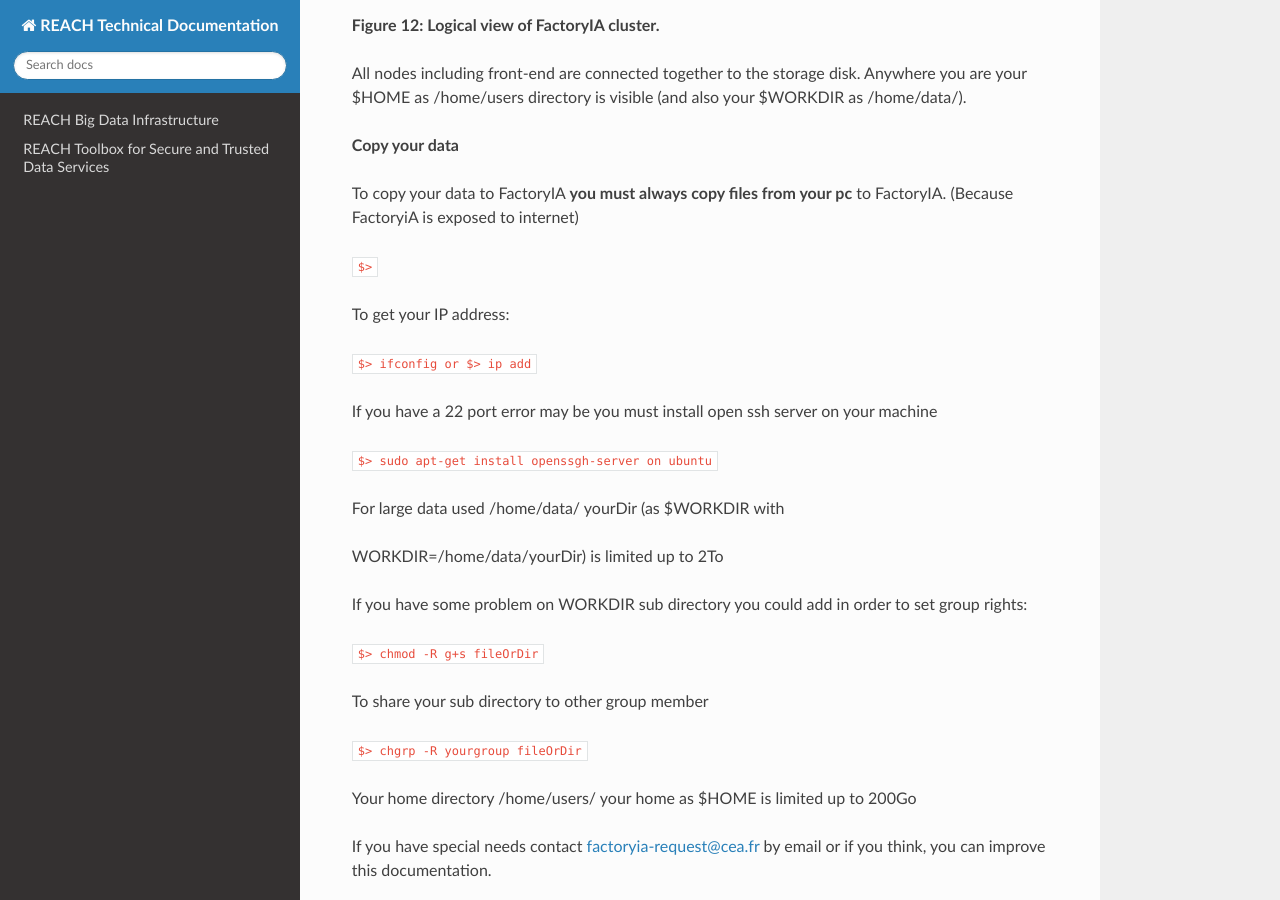
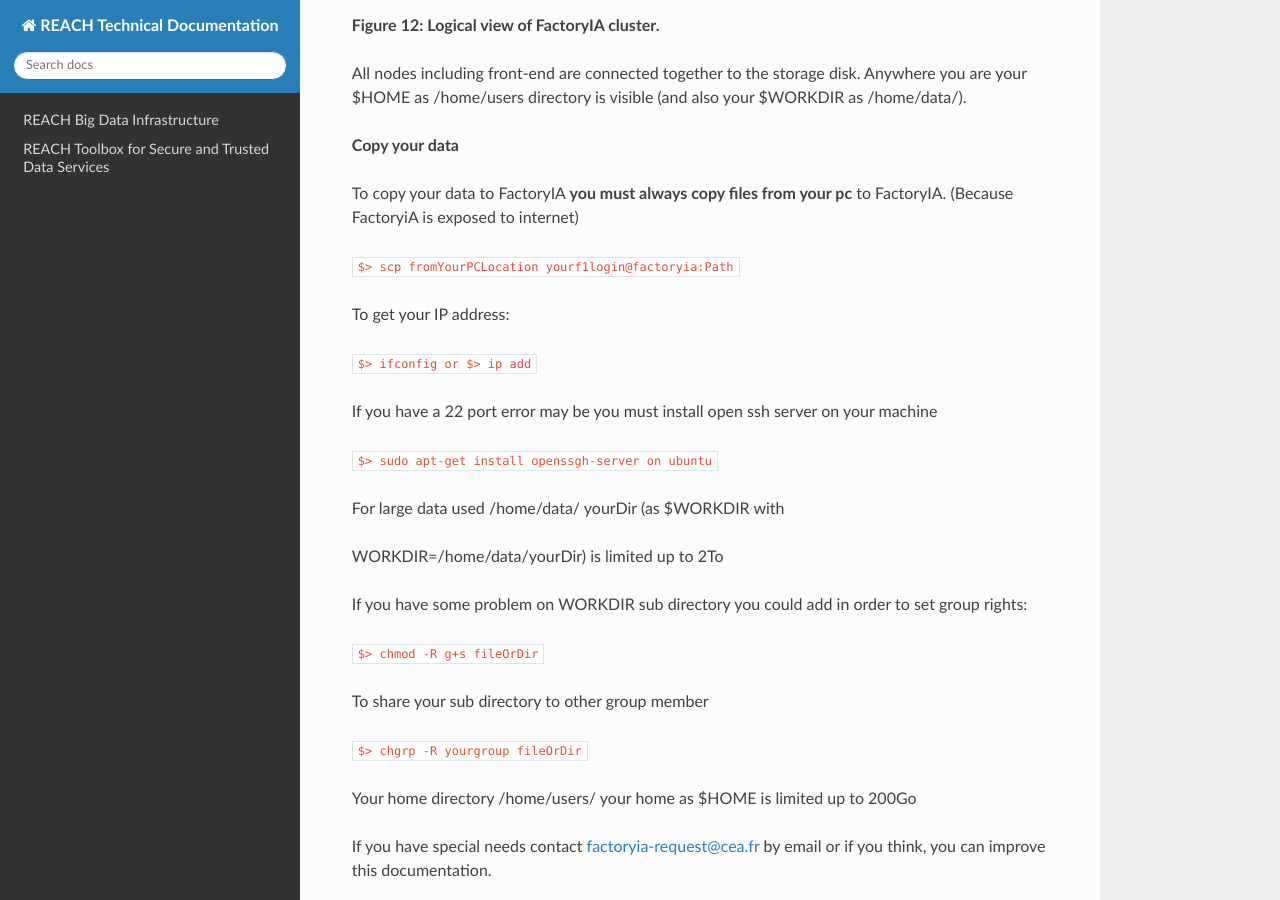
Before and after one commit to bobot/reach-tech-doc, a Sphinx documentation site: the page built from source/reach-big-data-infrastructure/cea/index.rst, in a window 1280 px wide and 900 px high, scrolled down 3232 px. Built offline with Sphinx 7.4.7 and the Read the Docs theme 2.0.0, drawn with Linux system fonts in a browser that asks for light colours; some of the changed lines change nothing that is shown.

```diff
--- a/source/reach-big-data-infrastructure/cea/index.rst
+++ b/source/reach-big-data-infrastructure/cea/index.rst
@@ -150,7 +150,7 @@
 To copy your data to FactoryIA **you must always copy files from your
 pc** to FactoryIA. (Because FactoryiA is exposed to internet)
 
-``$>``
+``$> scp fromYourPCLocation yourf1login@factoryia:Path``
 
 To get your IP address:
 
@@ -717,7 +717,7 @@
 -  **For binary code (i.e. C++)** if you feel that your code is too slow
    you can use
 
-``$> top in order to see  activity, memory and IO wait (wa)``
+``$> top in order to see CPU activity, memory and IO wait (wa)``
 
 ``$> htop``
 
```
Also changed, not shown: 2 other files.
